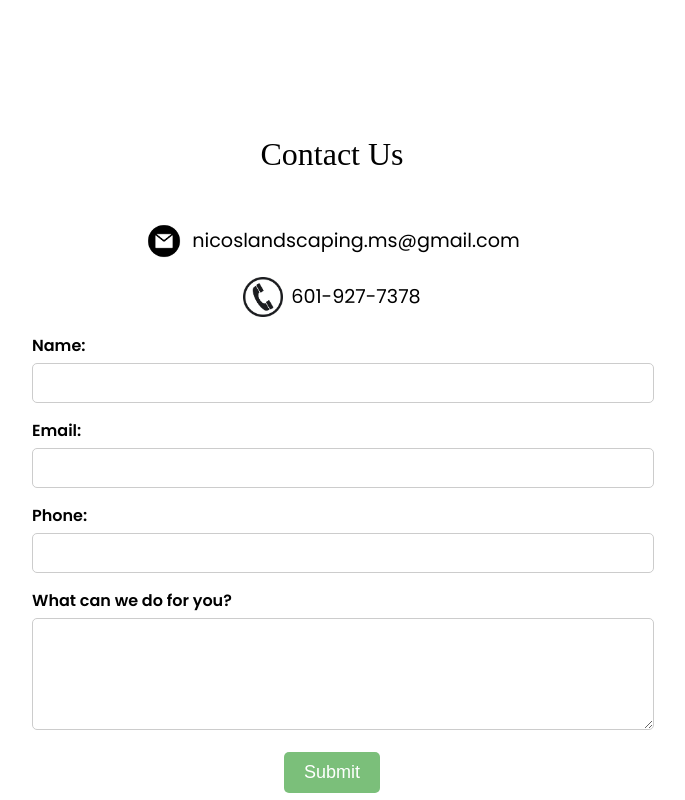
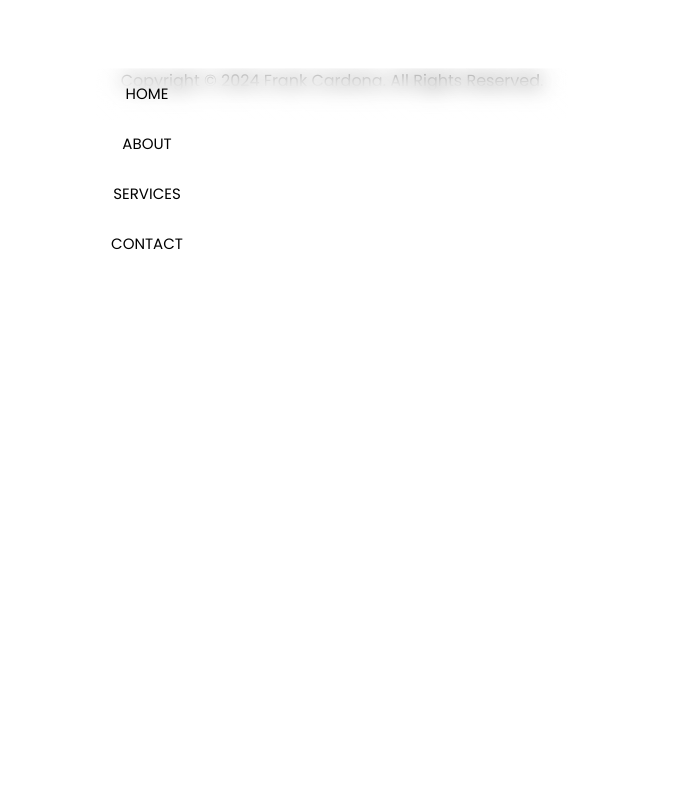
Before and after one commit to frank23102/AgustingLandscape, a plain HTML site: page landscape.html in a window 1280 px wide. Shown: the part 2440-3240 px from the top of the page, without its empty margins (308-993 px from the left). After the commit the page ends 2716 px from the top, so only its background shows below. Drawn offline with Linux system fonts and the light colour scheme.

Commit message:
removed contact section
I am testing to see if the contact section is preventing the website from deployment

```diff
--- a/landscape.html
+++ b/landscape.html
@@ -99,47 +99,6 @@
     </section>
 
     <!-- CONTACT SECTION -->
-    <section id="contact">
-        <h1 class="section_text_p3">Contact Us</h1>
-        <div class="contact-info-upper-container">
-            <!-- Email Section -->
-            <div class="contact-info-container">
-                <img src="./assets/email.png" alt="Email icon" class="icon contact-icon email-icon">
-                <p><a href="mailto:nicoslandscaping.ms@gmail.com">nicoslandscaping.ms@gmail.com</a></p>
-            </div>
-
-            <!-- Phone Section -->
-            <div class="contact-info-container">
-                <img src="./assets/phone.png" alt="Phone icon" class="icon phone-icon">
-                <p><a href="tel:6015733940">601-927-7378</a></p>
-            </div>
-        </div>
-
-        <!-- Updated Form: make sure to replace the action URL with your actual backend URL -->
-        <form action="https://your-backend-url.com/send" method="POST" class="contact-form">
-            <div class="form-group">
-                <label for="name">Name:</label>
-                <input type="text" id="name" name="name" required>
-            </div>
-
-            <div class="form-group">
-                <label for="email">Email:</label>
-                <input type="email" id="email" name="email" required>
-            </div>
-
-            <div class="form-group">
-                <label for="phone">Phone:</label>
-                <input type="tel" id="phone" name="phone">
-            </div>
-
-            <div class="form-group">
-                <label for="message">What can we do for you?</label>
-                <textarea id="message" name="message" rows="5" required></textarea>
-            </div>
-
-            <button type="submit" class="btn btn-color-2">Submit</button>
-        </form>
-    </section>
 
     <!-- FOOTER SECTION -->
     <footer>
```
